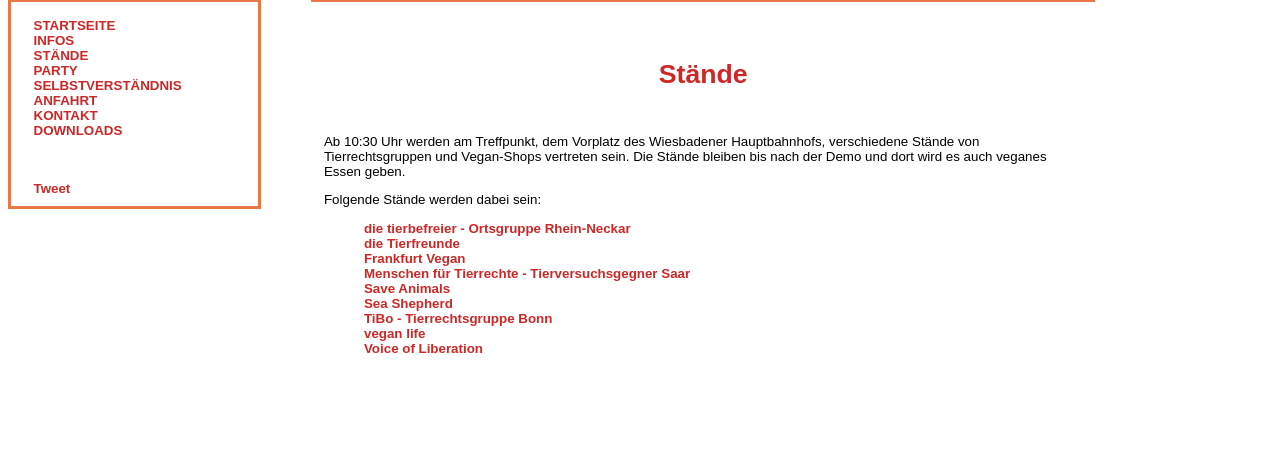
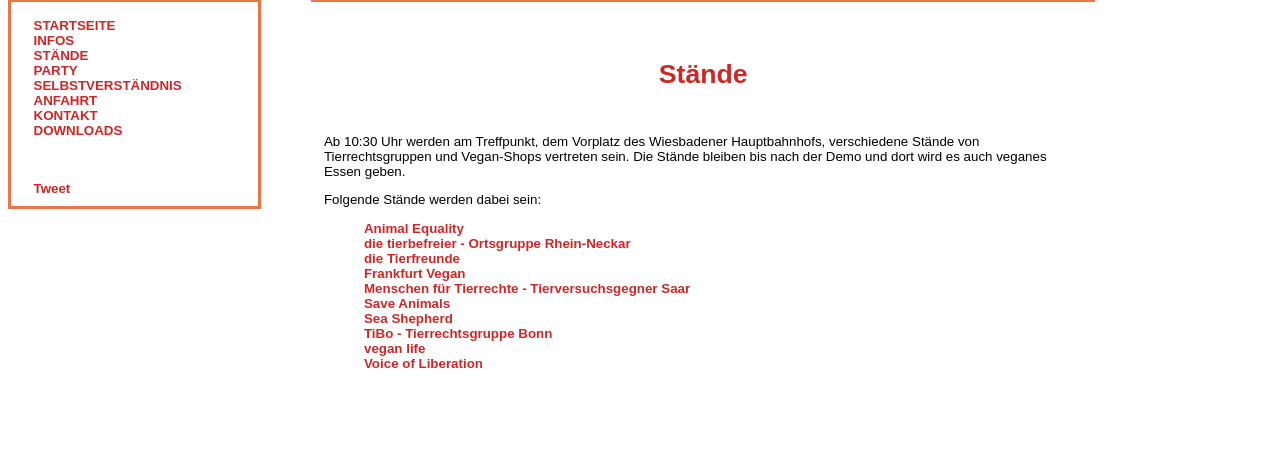
Before and after one commit to leSheep/demoSite, a PHP site: page /staende.php in a window 1280 px wide. Shown: the part 371-847 px from the top of the page. Run offline with PHP 8.4, Linux system fonts and the light colour scheme; some libraries are stand-ins or nearby versions; grey boxes are pictures that could not be loaded.

Commit message:
Stand hinzugefügt

```diff
--- a/staende.php
+++ b/staende.php
@@ -11,6 +11,7 @@ if(!isset($selectedSite)) {
 
 <p> Folgende Stände werden dabei sein: </p>
 <ul>
+<li> <a href="http://www.animalequality.de/"> Animal Equality </a> </li>
 <li> <a href="http://www.tierbefreier.de"> die tierbefreier - Ortsgruppe Rhein-Neckar</a> </li>
 <li> <a href="http://www.die-tierfreunde.de/"> die Tierfreunde </a> </li>
 <li> <a href="http://www.frankfurt-vegan.de/"> Frankfurt Vegan </a> </li>
@@ -21,7 +22,6 @@ if(!isset($selectedSite)) {
 <li> <a href="http://www.veganlife.lu/"> vegan life </a> </li>
 <li> <a href="http://voilib.de/"> Voice of Liberation </a> </li>
 <li> <a href=""> </a> </li>
-<li> <a href=""> </a> </li>
 
 </ul>
 <?php
```
